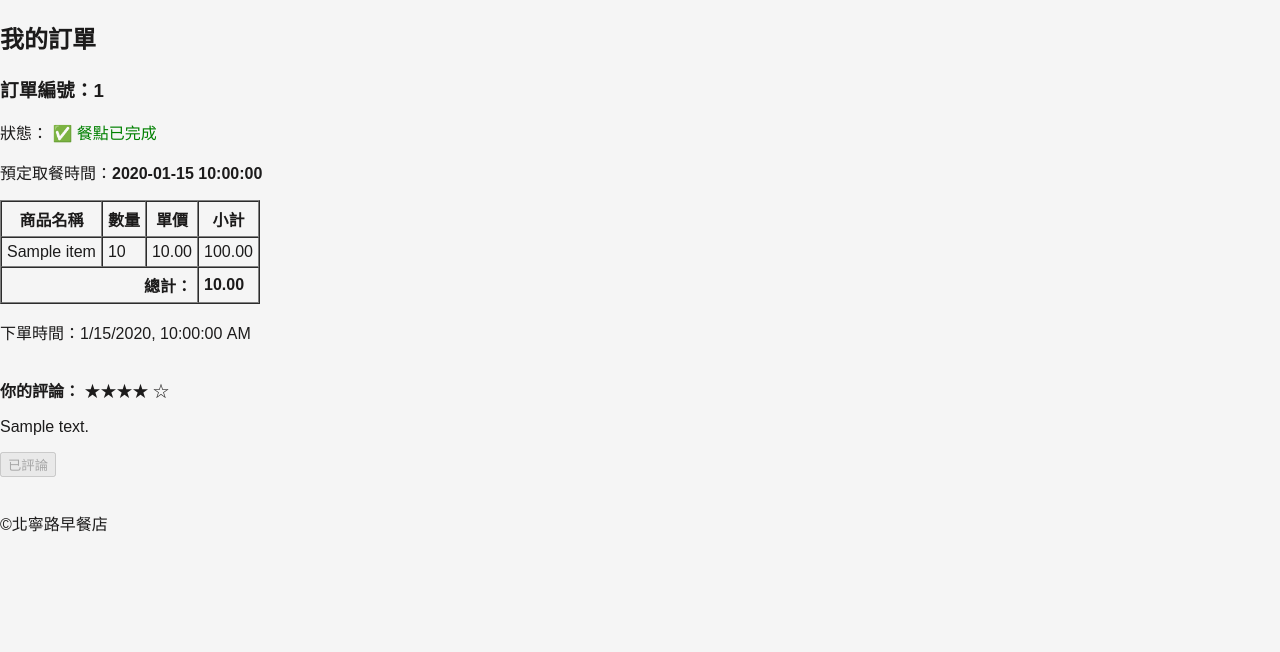
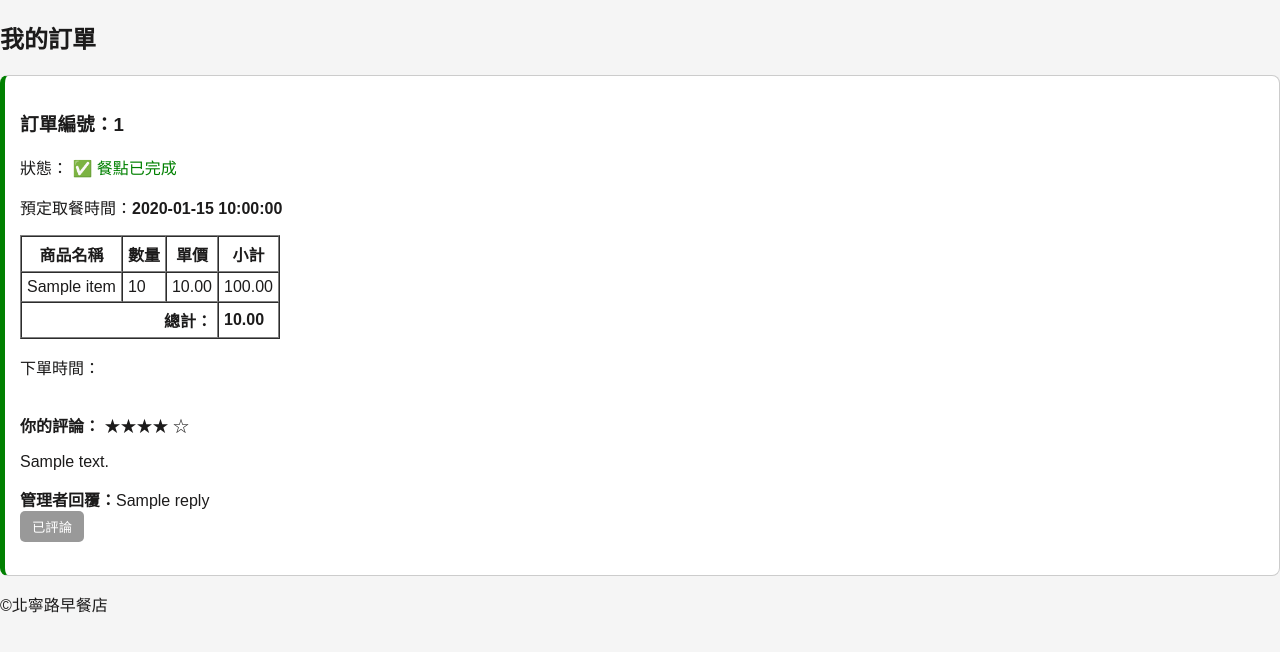
Before and after one commit to Wang-3369/OnlineStore, a Flask app: template templates/orders.html in a window 1280 px wide. Shown: the part 121-773 px from the top of the page. Run offline with Flask 3, Linux system fonts and the light colour scheme; a user stored in the database is signed in; tables that the repository leaves empty hold one stand-in row (values such as "Sample post"); the template is opened without the code that fills it: most values are stand-ins (such as "Sample title", 1, 10 or a date in 2020); a database or web service that is not in the repository returns one stand-in record (values such as "Sample title"); data that the repository does not hold is empty; parts of the project's set-up code (start-up, migrations or seed data) failed here and were passed over.

Commit message:
css更改(訂單)

```diff
--- a/api/cart_api.py
+++ b/api/cart_api.py
@@ -11,8 +11,8 @@
 def add_to_cart():
     now = datetime.now(timezone.utc).astimezone()
     current_hour = datetime.now().hour
-    if not (6 <= current_hour < 14):
-        return jsonify({"message": "目前非點餐時間 (06:00-14:00)"}), 400
+    if not (6 <= current_hour < 24):
+        return jsonify({"message": "目前非點餐時間 (06:00-24:00)"}), 400
 
     data = request.json
     product_id = str(data.get("product_id"))
--- a/static/css/orders.css
+++ b/static/css/orders.css
@@ -1,8 +1,40 @@
+/* ===== 訂單卡片 ===== */
+.order-card, .order-block {
+    border: 1px solid #ccc;
+    padding: 15px;
+    margin-bottom: 15px;
+    border-radius: 8px;
+    background: #fff;
+}
+
+/* 狀態顏色 */
+.status-pending { border-left: 5px solid orange; }
+.status-accepted { border-left: 5px solid blue; }
+.status-completed { border-left: 5px solid green; }
+.status-rejected { border-left: 5px solid red; opacity: 0.6; }
+
+/* 按鈕樣式（保持前台自己的顯示） */
+.review-btn {
+    background-color: #007bff;
+    color: white;
+    padding: 6px 12px;
+    border: none;
+    border-radius: 5px;
+    cursor: pointer;
+}
+.review-btn:disabled {
+    background-color: #999;
+    cursor: not-allowed;
+}
+
+/* ====== 評論 Modal ====== */
 .modal {
     position: fixed;
     top: 0; left: 0;
     width: 100%; height: 100%;
     background: rgba(0,0,0,0.5);
+    display: none;
+    z-index: 999;
 }
 .modal-content {
     background: white;
@@ -11,11 +43,4 @@
     border-radius: 8px;
     margin: 120px auto;
 }
-#star-rating span {
-    font-size: 28px;
-    cursor: pointer;
-    color: #ccc;  /* 未填滿的星星 */
-}
-#star-rating .selected {
-    color: gold;  /* 填滿的星星 */
-}
+#sta
--- a/static/js/orders.js
+++ b/static/js/orders.js
@@ -4,25 +4,33 @@
 document.addEventListener("DOMContentLoaded", async () => {
     const orders = document.querySelectorAll(".order-block");
 
+    // 取得所有評論
+    const res = await fetch("/api/reviews");
+    const reviews = await res.json();
+
     for (const order of orders) {
         const orderId = order.querySelector(".review-btn")?.dataset.orderId;
         if (!orderId) continue;
 
-        // 查詢是否已評論
-        const res = await fetch("/api/reviews");
-        const reviews = await res.json();
-        const hasReviewed = reviews.some(r => r.order_id === orderId);
-        if (hasReviewed) {
+        const review = reviews.find(r => r.order_id === orderId);
+        if (review) {
             const btn = order.querySelector(".review-btn");
             btn.textContent = "已評論";
             btn.disabled = true;
             btn.style.cursor = "not-allowed";
+
+            // 如果有管理者回覆，顯示回覆內容
+            if (review.reply) {
+                const userReview = order.querySelector(".user-review");
+                if (userReview) {
+                    let replyDiv = document.createElement("div");
+                    replyDiv.classList.add("review-reply");
+                    replyDiv.innerHTML = `<strong>管理者回覆：</strong>${review.reply}`;
+                    userReview.insertAdjacentElement('afterend', replyDiv);
+                }
+            }
         }
     }
-});
-
-
-document.addEventListener("DOMContentLoaded", () => {
 
     // 顯示建立時間
     document.querySelectorAll(".order-block").forEach(order => {
@@ -46,7 +54,6 @@
         star.addEventListener("click", () => {
             selectedRating = parseInt(star.dataset.star);
 
-            // 塗色
             document.querySelectorAll("#star-rating span").forEach(s => s.classList.remove("selected"));
             for (let i = 0; i < selectedRating; i++) {
                 document.querySelectorAll("#star-rating span")[i].classList.add("selected");
@@ -56,7 +63,6 @@
 
     // 送出評論
     document.getElementById("submit-review").addEventListener("click", async () => {
-
         const content = document.getElementById("review-text").value;
 
         if (selectedRating === 0) {
@@ -82,6 +88,12 @@
         document.getElementById("review-text").value = "";
         document.getElementById("review-modal").style.display = "none";
         document.querySelectorAll("#star-rating span").forEach(s => s.classList.remove("selected"));
+
+        // 更新該訂單區塊為已評論
+        const btn = document.querySelector(`.review-btn[data-order-id="${currentOrderId}"]`);
+        btn.textContent = "已評論";
+        btn.disabled = true;
+        btn.style.cursor = "not-allowed";
     });
 
     // 取消評論
--- a/templates/orders.html
+++ b/templates/orders.html
@@ -5,7 +5,7 @@
 <div id="orders-container">
     {% if orders %}
         {% for order in orders %}
-            <div class="order-block" data-created-at="{{ order.created_at.isoformat() }}">
+            <div class="order-block status-{{ order.status }}" data-created-at="{{ order.created_at.isoformat() }}">
                 <h3>訂單編號：{{ order.order_id }}</h3>
                 <p>狀態：
                     {% if order.status == 'pending' %}
@@ -63,11 +63,17 @@
                             </span>
                             <p>{{ order.review.content }}</p>
                         </div>
+                        {% if order.review.reply %}
+                            <div class="review-reply">
+                                <strong>管理者回覆：</strong>{{ order.review.reply }}
+                            </div>
+                        {% endif %}
                         <button class="review-btn" disabled style="cursor:not-allowed;">已評論</button>
                     {% else %}
                         <button class="review-btn" data-order-id="{{ order.order_id }}">留下評論</button>
                     {% endif %}
                 {% endif %}
+
 
                 <br><br>
             </div>
--- a/templates/stats.html
+++ b/templates/stats.html
@@ -7,7 +7,7 @@
 
     <!-- 新增：營業額 + 毛利 -->
     <div class="summary-box">
-        <p><strong>營業額：</strong> <span id="totalRevenue">0</span> 元</p>
+        <p><strong>總營業額：</strong> <span id="totalRevenue">0</span> 元</p>
     </div>
 
     <!-- 開關：包含未完成訂單 -->
```
Also changed, not shown: api/orders_api.py (+15 -2 lines).
